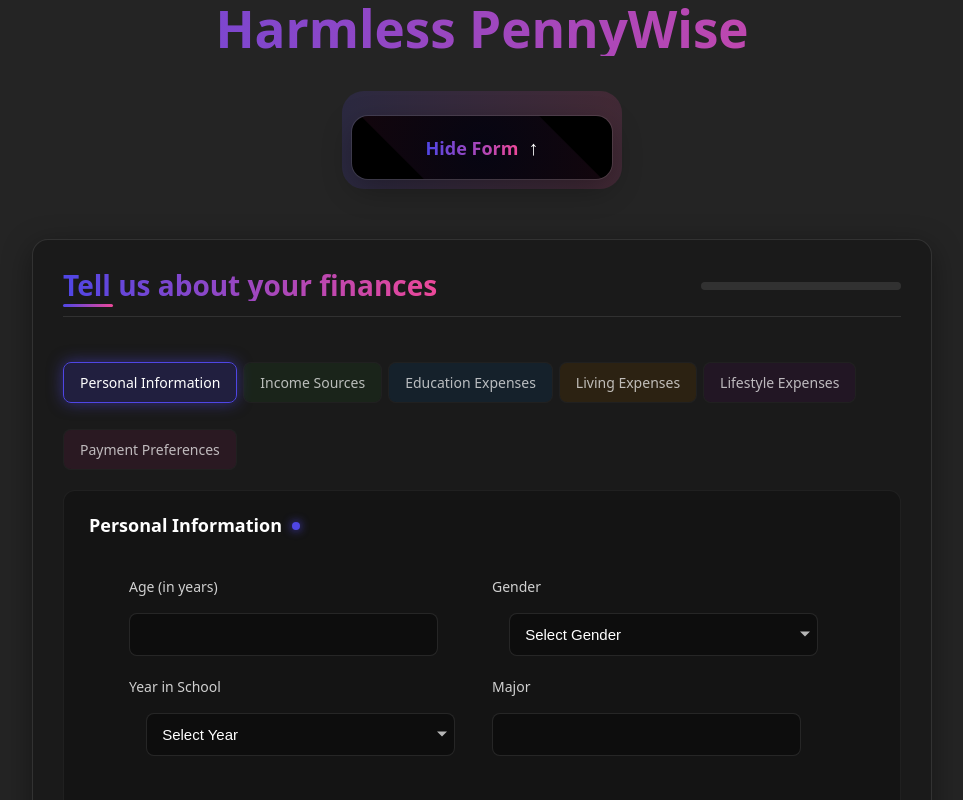
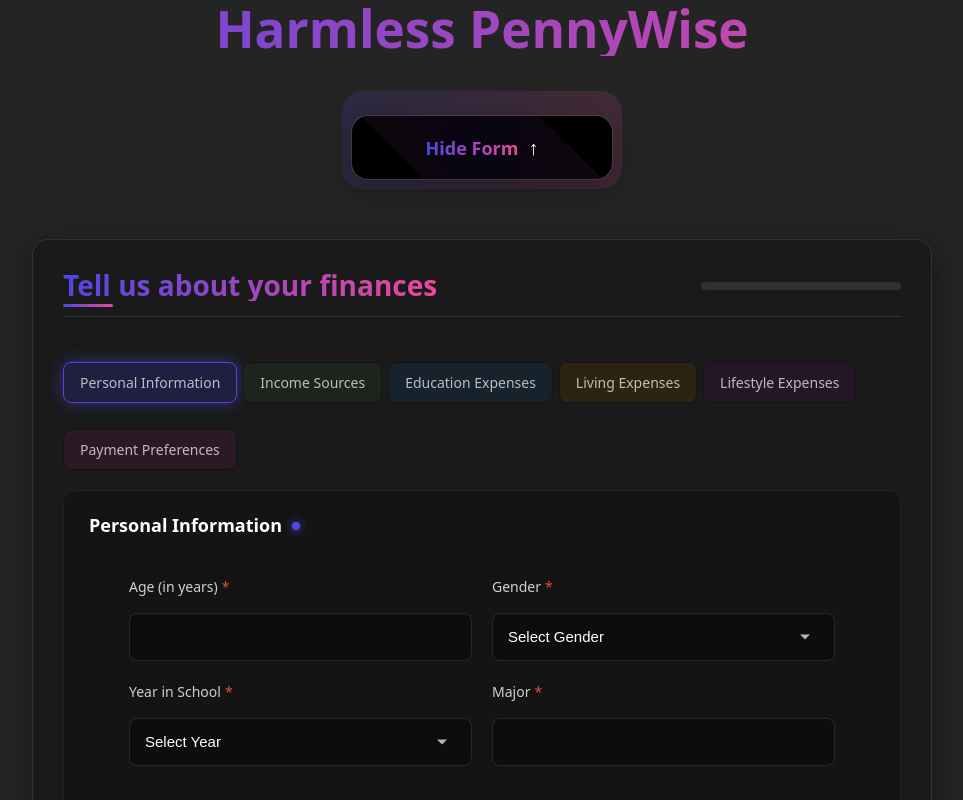
Before and after one commit to srirams1003/harmless_pennywise, a React (Vite) app in the folder harmless_pennywise_frontend/: page / in a window 1280 px wide. Shown: the top 800 px of the page, without its empty margins (158-1121 px from the left). Built offline with nearby package versions, Linux system fonts and the light colour scheme.

Commit message:
fix: input layout, feat: error handling

```diff
--- a/harmless_pennywise_frontend/src/InputForm.jsx
+++ b/harmless_pennywise_frontend/src/InputForm.jsx
@@ -25,6 +25,9 @@ const InputForm = () => {
     preferred_payment_method: ''
   });
 
+  // Add state for validation errors
+  const [errors, setErrors] = useState({});
+  const [showErrors, setShowErrors] = useState(false);
   const [activeSection, setActiveSection] = useState('personal');
   const [formProgress, setFormProgress] = useState(0);
 
@@ -49,7 +52,12 @@ const InputForm = () => {
     }
     setFormData((prev) => ({ ...prev, [name]: value }));
 
-    // // For development only - prefill form data
+    // Clear error for this field when user starts typing
+    if (errors[e.target.name]) {
+      setErrors(prev => ({ ...prev, [e.target.name]: null }));
+    }
+
+    // For development only - prefill form data
     // setFormData({
     //   "age": 22,
     //   "gender": "Male",
@@ -71,8 +79,87 @@ const InputForm = () => {
     // });
   };
 
+  // Validation function
+  const validateForm = () => {
+    const newErrors = {};
+    let isValid = true;
+
+    // Validate all required fields
+    for (const key in formData) {
+      // Check if field is empty or contains only whitespace
+      if (formData[key] === '' || formData[key] === null || formData[key] === undefined) {
+        newErrors[key] = `required`;
+        isValid = false;
+      }
+    }
+
+    // Additional validation rules can be added here
+    // For example, ensuring numerical values are positive
+    const numericFields = [
+      'monthly_income', 'financial_aid', 'tuition', 'housing', 'food',
+      'transportation', 'books_supplies', 'entertainment', 'personal_care',
+      'technology', 'health_wellness', 'miscellaneous'
+    ];
+
+    numericFields.forEach(field => {
+      if (formData[field] !== '' && formData[field] !== null && formData[field] !== undefined && parseFloat(formData[field]) < 0) {
+        newErrors[field] = `${fieldLabels[field]} cannot be negative`;
+        isValid = false;
+      }
+    });
+
+    // Age validation
+    if (formData.age !== '' && formData.age !== null && formData.age !== undefined && (parseInt(formData.age) < 15 || parseInt(formData.age) > 100)) {
+      newErrors.age = 'Age must be between 15 and 100';
+      isValid = false;
+    }
+
+    setErrors(newErrors);
+    return isValid;
+  };
+
+  // Find first section with errors (for navigation)
+  const findSectionWithErrors = () => {
+    for (const section in formSections) {
+      for (const field of formSections[section]) {
+        if (errors[field]) {
+          return section;
+        }
+      }
+    }
+    return activeSection; // Fallback to current section
+  };
+
   const handleSubmit = async (e) => {
     e.preventDefault();
+
+    // Validate form
+    const isValid = validateForm();
+
+    // If validation fails, show errors and navigate to first section with errors
+    if (!isValid) {
+      setShowErrors(true);
+      const errorSection = findSectionWithErrors();
+      setActiveSection(errorSection);
+
+      // Show error notification
+      const notification = document.createElement('div');
+      notification.className = 'form-notification error';
+      notification.innerHTML = '<span>✗</span> Please complete all required fields.';
+      document.body.appendChild(notification);
+      setTimeout(() => {
+        notification.classList.add('show');
+        setTimeout(() => {
+          notification.classList.remove('show');
+          setTimeout(() => {
+            document.body.removeChild(notification);
+          }, 300);
+        }, 2000);
+      }, 100);
+
+      return;
+    }
+
     try {
       console.log('Sending Data:', formData);
 
@@ -104,7 +191,7 @@ const InputForm = () => {
 
       console.log("received response from backend for averages: ", result["all_users_average"]);
 
-      // Replace alert with a more elegant notification
+      // Show success notification
       const notification = document.createElement('div');
       notification.className = 'form-notification success';
       notification.innerHTML = '<span>✓</span> Form submitted successfully!';
@@ -121,12 +208,16 @@ const InputForm = () => {
 
       console.log("received response from backend for form submission: ", result);
 
+      // Reset validation state
+      setErrors({});
+      setShowErrors(false);
+
       setSubmittedFormData(formData); // Save for future unhide
       setShowForm(false); // hide form after form has been submitted
     } catch (error) {
       console.error('Error submitting form:', error);
 
-      // Replace alert with a more elegant error notification
+      // Show error notification
       const notification = document.createElement('div');
       notification.className = 'form-notification error';
       notification.innerHTML = '<span>✗</span> Submission failed. Please try again.';
@@ -191,26 +282,6 @@ const InputForm = () => {
     payment: '#ec4899' // Pink from button gradient
   };
 
-  const sectionInputTypes = {
-    'age': 'number',
-    'gender': 'text',
-    'year_in_school': 'text',
-    'major': 'text',
-    'monthly_income': 'number',
-    'financial_aid': 'number',
-    'tuition': 'number',
-    'housing': 'number',
-    'food': 'number',
-    'transportation': 'number',
-    'books_supplies': 'number',
-    'entertainment': 'number',
-    'personal_care': 'number',
-    'technology': 'number',
-    'health_wellness': 'number',
-    'miscellaneous': 'number',
-    'preferred_payment_method': 'text',
-  };
-
   return (
     <div className="form-container">
 
@@ -225,22 +296,28 @@ const InputForm = () => {
       </div>
 
       <div className="form-tabs">
-        {Object.keys(formSections).map(section => (
+        {Object.keys(formSections).map(section => {
+          // Check if this section has errors
+          const hasErrors = formSections[section].some(field => errors[field]);
+
+          return (
             <button
               key={section}
-            className={`form-tab ${activeSection === section ? 'active' : ''}`}
+              className={`form-tab ${activeSection === section ? 'active' : ''} ${hasErrors && showErrors ? 'has-error' : ''}`}
               onClick={() => setActiveSection(section)}
               style={{
-              '--tab-color': sectionColors[section],
+                '--tab-color': hasErrors && showErrors ? '#e74c3c' : sectionColors[section],
                 '--tab-glow-opacity': activeSection === section ? '0.5' : '0'
               }}
             >
               <span>{sectionTitles[section]}</span>
+              {hasErrors && showErrors && <span className="error-indicator">!</span>}
             </button>
-        ))}
+          );
+        })}
       </div>
 
-      <form id="input-form" onSubmit={handleSubmit}>
+      <form id="input-form" onSubmit={handleSubmit} noValidate>
         {Object.keys(formSections).map(section => (
           <div
             key={section}
@@ -256,9 +333,10 @@ const InputForm = () => {
 
             <div className="section-fields">
               {formSections[section].map(key => (
-                <div className="form-field" key={key}>
+                <div className={`form-field ${errors[key] && showErrors ? 'has-error' : ''}`} key={key}>
                   <label className="form-field-label" htmlFor={key}>
                     {fieldLabels[key] || key.replace(/_/g, ' ')}
+                    <span className="required-indicator">*</span>
                   </label>
 
                   {key === 'gender' || key === 'year_in_school' || key === 'preferred_payment_method' ? (
@@ -268,8 +346,9 @@ const InputForm = () => {
                         name={key}
                         value={formData[key]}
                         onChange={handleChange}
-                        required
-                        className="form-select"
+                        className={`form-select ${errors[key] && showErrors ? 'error-border' : ''}`}
+                        aria-invalid={errors[key] && showErrors ? "true" : "false"}
+                        aria-describedby={errors[key] && showErrors ? `${key}-error` : null}
                       >
                         {key === 'gender' && <>
                           <option value="">Select Gender</option>
@@ -298,14 +377,20 @@ const InputForm = () => {
                   ) : (
                     <input
                       id={key}
-                      type={sectionInputTypes[key] || 'text'}
+                      type={typeof formData[key] === 'number' ? 'number' : 'text'}
                       name={key}
-                      value={formData[key]}
+                      value={formData[key] || ''}
                       onChange={handleChange}
-                      required
-                      className="form-input"
+                      className={`form-input ${errors[key] && showErrors ? 'error-border' : ''}`}
                       placeholder={key.includes('income') || key.includes('aid') || key.includes('tuition') ? 'Enter amount in USD' : ''}
+                      aria-invalid={errors[key] && showErrors ? "true" : "false"}
+                      aria-describedby={errors[key] && showErrors ? `${key}-error` : null}
                     />
+                  )}
+
+                  {/* Error message display */}
+                  {errors[key] && showErrors && (
+                    <div id={`${key}-error`} className="error-message">{errors[key]}</div>
                   )}
                 </div>
               ))}
--- a/harmless_pennywise_frontend/src/styles/components/_forms.css
+++ b/harmless_pennywise_frontend/src/styles/components/_forms.css
@@ -102,9 +102,10 @@
   }
 
   .form-tab {
+    border: 1px solid transparent;
     padding: 10px 16px;
     background-color: rgba(0, 0, 0, 0.2);
-    border: 1px solid rgba(255, 255, 255, 0.05);
+    /* border: 1px solid rgba(255, 255, 255, 0.05); */
     border-radius: var(--radius-md);
     color: rgba(255, 255, 255, 0.7);
     cursor: pointer;
@@ -128,7 +129,7 @@
   }
 
   .form-tab.active {
-    color: white;
+    /* color: white; */
     border-color: var(--tab-color);
     box-shadow: 0 0 15px rgba(var(--tab-color-rgb, 79, 70, 229), var(--tab-glow-opacity, 0));
   }
@@ -138,8 +139,14 @@
   }
 
   .form-tab:hover {
-    border-color: rgba(255, 255, 255, 0.2);
+    border-color: var(--tab-color);
+    box-shadow: 0 0 10px var(--tab-color);
+    background-color: rgba(var(--tab-color-rgb, 0, 0, 0), 0.4);
     transform: translateY(-2px);
+  }
+
+  .form-tab:hover:not(.active) {
+    border-color: rgba(255, 255, 255, 0.2); /* Subtle hover state */
   }
 
   .form-tab span {
@@ -216,7 +223,9 @@
     border-radius: var(--radius-md);
     font-size: 15px;
     transition: all var(--transition-normal);
-    width: 90%;
+    width: 100%;
+    height: 48px;
+    box-sizing: border-box;
   }
 
   .form-input:focus, .form-select:focus {
@@ -298,6 +307,13 @@
     transform: translateX(0);
   }
 
+.form-tab,
+.section-title,
+.slider-group-title,
+.form-section {
+  outline: none !important;
+}
+
   /* Responsive Adjustments */
   @media (max-width: 768px) {
     .form-container {
@@ -329,3 +345,80 @@
       white-space: nowrap;
     }
   }
+
+/* Form Validation Styles */
+.form-field.has-error label {
+  color: #e74c3c;
+}
+
+.error-border {
+  border-color: #e74c3c !important;
+  box-shadow: 0 0 0 1px #e74c3c !important;
+}
+
+.error-message {
+  color: #e74c3c;
+  font-size: 12px;
+  margin-top: 4px;
+  animation: fadeIn 0.3s ease;
+}
+
+.required-indicator {
+  color: #e74c3c;
+  margin-left: 4px;
+  font-size: 14px;
+}
+
+/* Tab error indicator */
+.form-tab.has-error {
+  border-color: #e74c3c;
+}
+
+.error-indicator {
+  display: inline-flex;
+  align-items: center;
+  justify-content: center;
+  width: 16px;
+  height: 16px;
+  background-color: #e74c3c;
+  color: white;
+  border-radius: 50%;
+  font-size: 12px;
+  font-weight: bold;
+  margin-left: 6px;
+}
+
+
+/* Chrome, Safari, Edge autofill override */
+input:-webkit-autofill,
+input:-webkit-autofill:hover,
+input:-webkit-autofill:focus,
+input:-webkit-autofill:active {
+    -webkit-background-clip: text !important;
+    -webkit-text-fill-color: white !important;
+    transition: background-color 5000s ease-in-out 0s;
+    box-shadow: inset 0 0 0 1000px rgba(0, 0, 0, 0.3) !important;
+}
+
+/* Firefox autofill override */
+input:autofill {
+    background-color: rgba(0, 0, 0, 0.3) !important;
+    color: white !important;
+    box-shadow: inset 0 0 0 1000px rgba(0, 0, 0, 0.3) !important;
+}
+
+/* For dark theme, adjust text color */
+.form-input:-webkit-autofill {
+    -webkit-text-fill-color: white !important;
+}
+
+/* For select elements autofill */
+select:-webkit-autofill,
+select:-webkit-autofill:hover,
+select:-webkit-autofill:focus,
+select:-webkit-autofill:active {
+    -webkit-background-clip: text !important;
+    -webkit-text-fill-color: white !important;
+    transition: background-color 5000s ease-in-out 0s;
+    box-shadow: inset 0 0 0 1000px rgba(0, 0, 0, 0.3) !important;
+}
```
Lines whose indentation alone changed are shown as unchanged.
